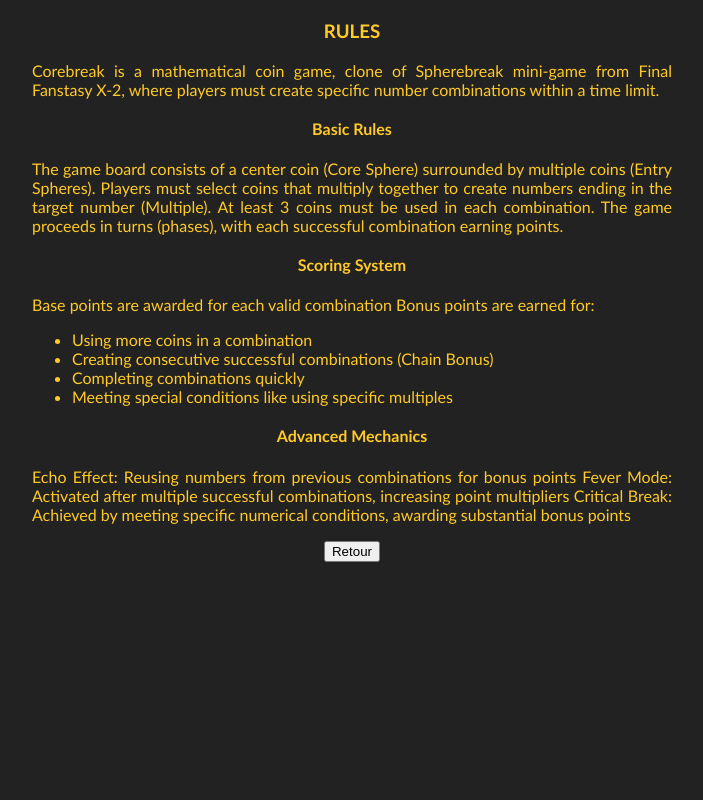
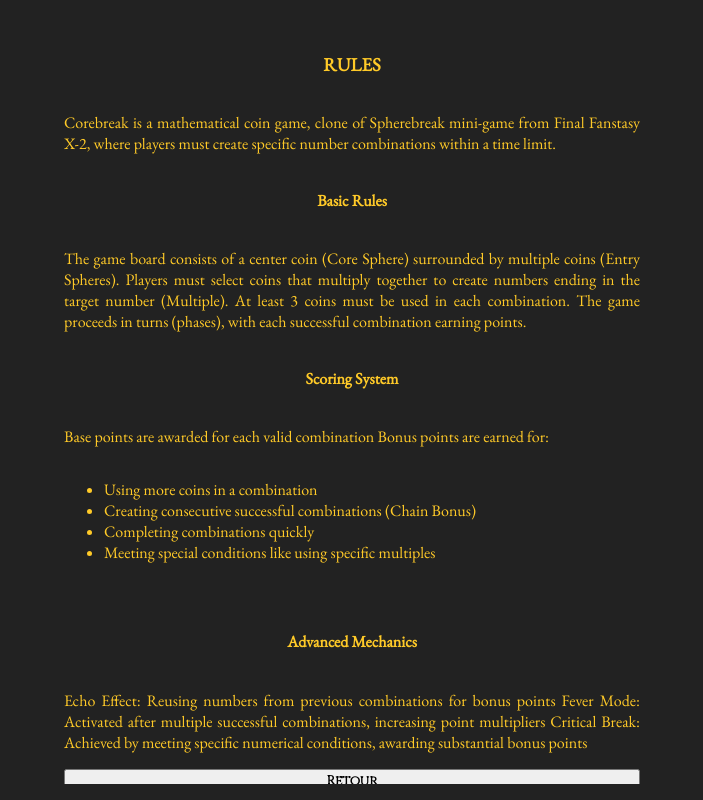
Before and after one commit to PageotD/corebreak, a website built with Vite: page corebreak/index.html in a window 1280 px wide. Both pictures are taken after a click on the button "Rules". Shown: the whole page, without its empty margins (288-991 px from the left). Built offline with nearby package versions, Linux system fonts and the light colour scheme.

Commit message:
feat: adjust CSS for rules screen

```diff
--- a/corebreak/src/presentation/pages/homepage.css
+++ b/corebreak/src/presentation/pages/homepage.css
@@ -1,16 +1,38 @@
+@import url('https://fonts.googleapis.com/css2?family=Cinzel&display=swap');
+@import url('https://fonts.googleapis.com/css2?family=EB+Garamond&display=swap');
+
 body {
+    font-family: 'Cinzel', serif;
     margin: 0px;
     padding: 0px;
     background: #222;
     display: flex;
     flex-direction: column;
     text-align: center;
-    font-family: 'Gill Sans', 'Gill Sans MT', Calibri, 'Trebuchet MS', sans-serif;
+    /*font-family: 'Gill Sans', 'Gill Sans MT', Calibri, 'Trebuchet MS', sans-serif;*/
     color: #ffca28;
     overflow: hidden;
     max-width: 640px;
     margin: auto;
 }
+
+.rules-container {
+    font-family: 'EB Garamond', serif;
+    font-size: medium;
+    height: 90vh;
+    margin: 0px;
+    padding: 2rem;
+    background: #222;
+    display: flex;
+    flex-direction: column;
+    text-align: center;
+
+    /* force ratio */
+    position: relative;
+    overflow: scroll;
+
+}
+
 
 .homepage-container {
     height: 90vh;
@@ -41,10 +63,16 @@
     margin-top: auto;
 }
 
+button {
+    font-family: 'Cinzel', serif;
+    font-weight: 600;
+}
+
 .button-group {
     display: flex;
     flex-direction: column;
     gap: 1rem;
+
 }
 
 .button-group button {
--- a/corebreak/src/presentation/pages/homepage.ts
+++ b/corebreak/src/presentation/pages/homepage.ts
@@ -18,7 +18,7 @@
     const buttons = [
         { id: 'play', label: 'Play' },
         { id: 'rules', label: 'Rules' },
-        { id: 'credits', label: 'Credits' }
+        { id: 'ranking', label: 'Ranking' }
     ];
 
     const buttonGroup = document.createElement('div');
```
